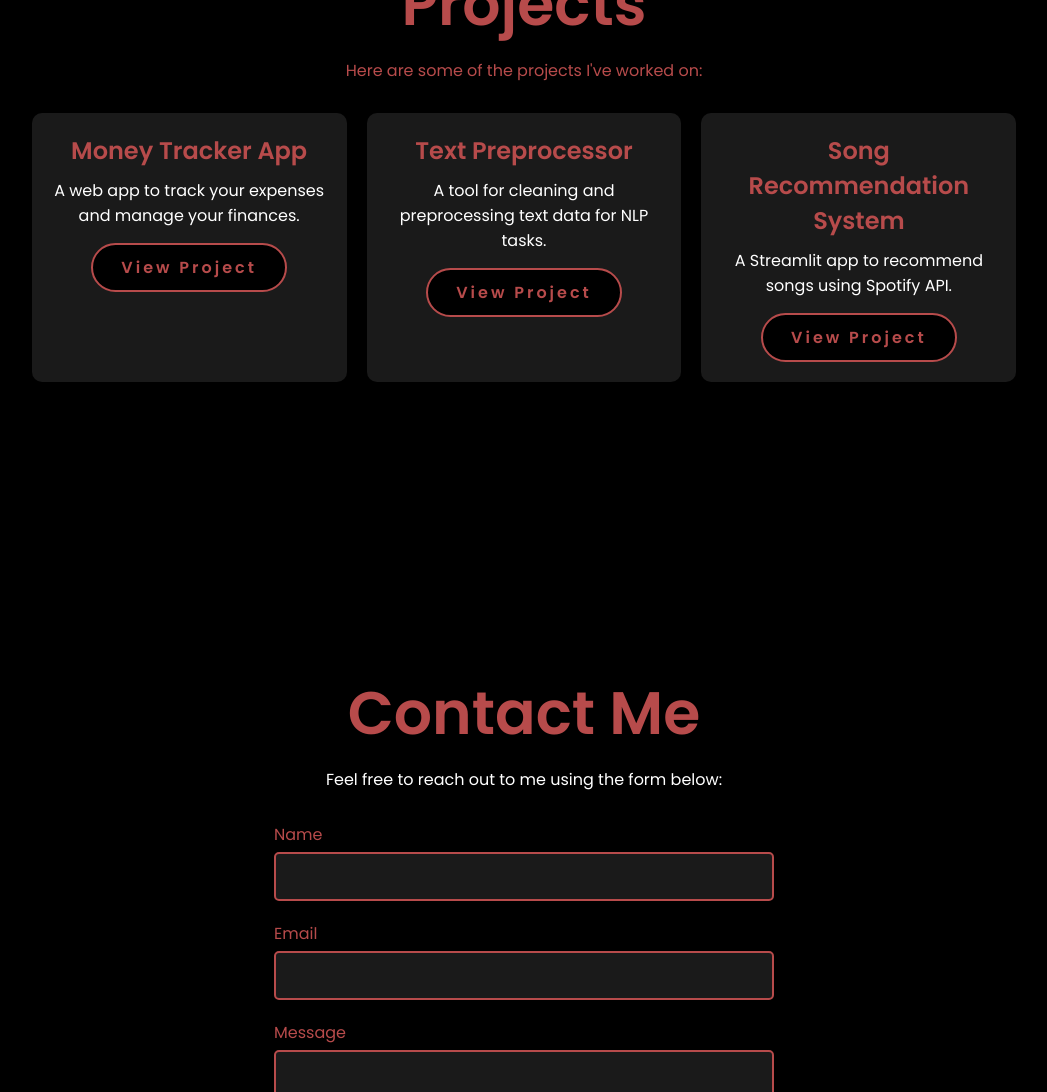
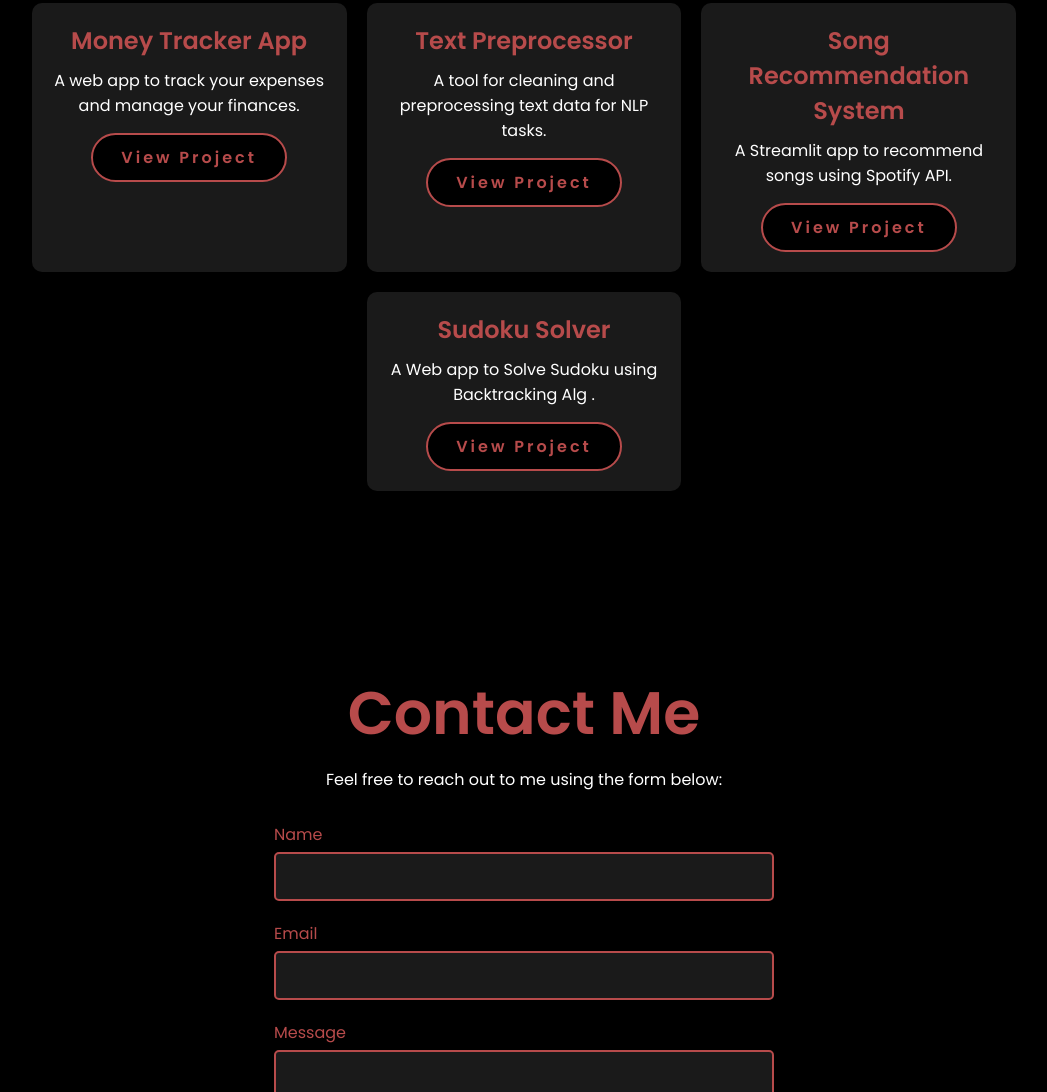
Before and after one commit to SivaRamaRaju2310/myportfolio, a plain HTML site: page index.html in a window 1280 px wide. Shown: the part 2627-3719 px from the top of the page, without its empty margins (116-1163 px from the left). Drawn offline with Linux system fonts and the light colour scheme.

Commit message:
Update index.html

```diff
--- a/index.html
+++ b/index.html
@@ -143,6 +143,11 @@
                     <p>A Streamlit app to recommend songs using Spotify API.</p>
                     <a href="https://github.com/SivaRamaRaju2310/song_recommented_system" class="btn">View Project</a>
                 </div>
+                <div class="project-item">
+                    <h3>Sudoku Solver</h3>
+                    <p>A Web app to Solve Sudoku using Backtracking Alg .</p>
+                    <a href="https://github.com/SivaRamaRaju2310/song_recommented_system" class="btn">View Project</a>
+                </div>
             </div>
         </div>
     </section>
```
